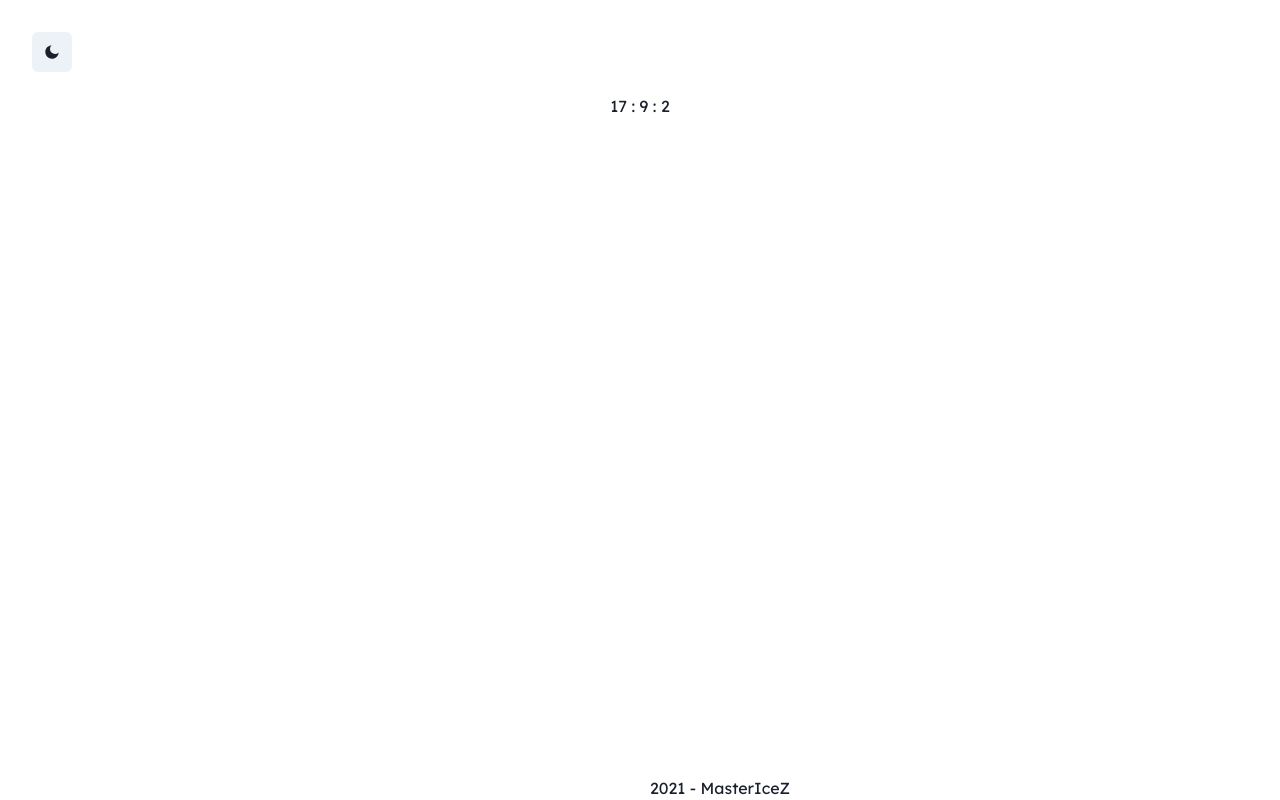
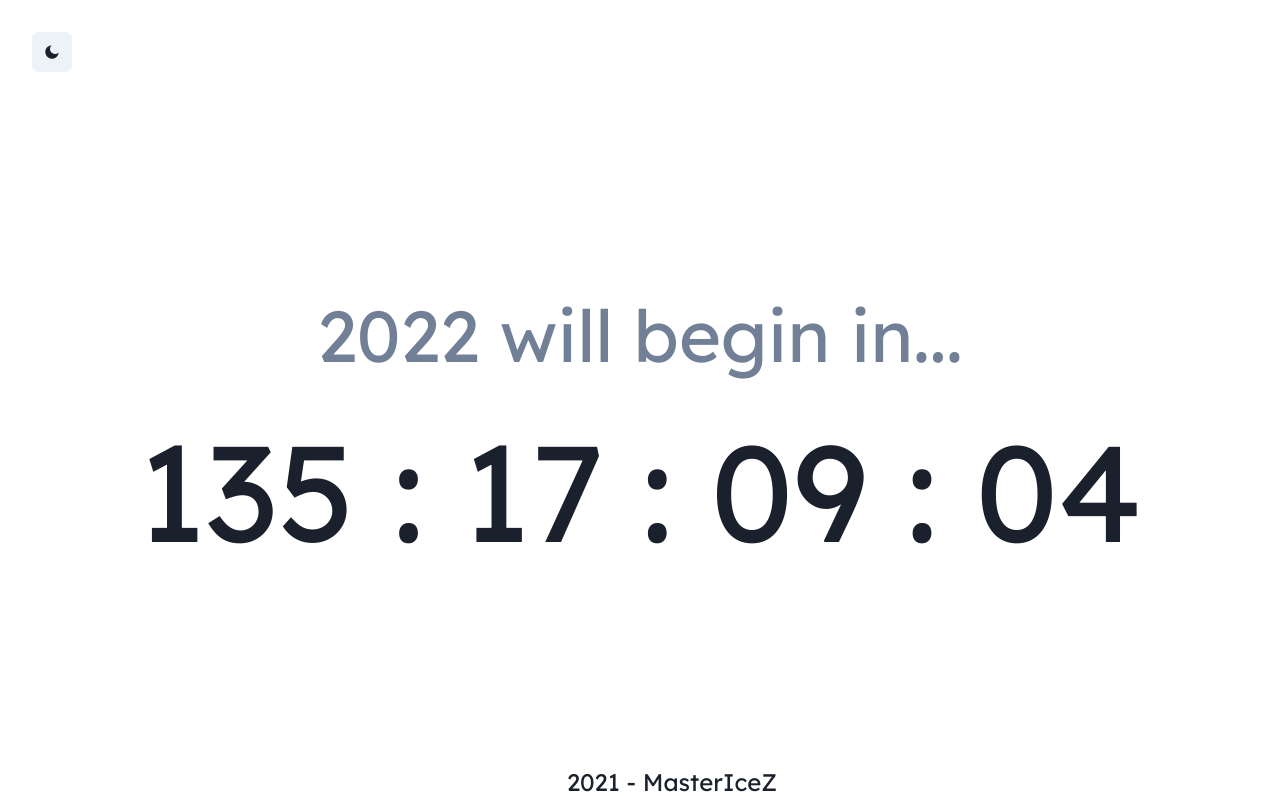
Before and after one commit to MasterIceZ/events-countdown, a Next.js app: page / in a window 1280 px wide. Built offline with nearby package versions, Linux system fonts and the light colour scheme.

Commit message:
:closed_book:

```diff
--- a/src/components/layout/Footer.tsx
+++ b/src/components/layout/Footer.tsx
@@ -7,7 +7,7 @@ const Footer = () => {
   return (
     <Flex>
       <Box marginBottom="auto">
-        <Text id={styles.bot}>
+        <Text fontSize="2xl" id={styles.bot}>
           {new Date().getFullYear()} -{" "}
           <Link href="https://github.com/MasterIceZ" isExternal>
             MasterIceZ
--- a/src/components/layout/Meta.tsx
+++ b/src/components/layout/Meta.tsx
@@ -1,9 +1,10 @@
 import Head from "next/head";
+import { Wanted } from "../../pages/update";
 
 const Meta = () => {
   return (
     <Head>
-      <title>Event Timer</title>
+      <title>{Wanted.event} Timer</title>
     </Head>
   );
 };
--- a/src/components/layout/index.tsx
+++ b/src/components/layout/index.tsx
@@ -18,9 +18,6 @@ const Layout = ({ children }: LayoutProps) => {
         <Box as="main" marginY={22}>
           {children}
         </Box>
-        <Center>
-          <Footer />
-        </Center>
       </Box>
     </Box>
   );
--- a/src/pages/App.tsx
+++ b/src/pages/App.tsx
@@ -1,5 +1,7 @@
 import React, { Component, useEffect, useState } from "react";
-import { Text, Center } from '@chakra-ui/react';
+import { Text, Center, Stack, Box, useEventListenerMap } from '@chakra-ui/react';
+import { Wanted } from './update';
+import styles from '../styles/App.module.css';
 function App(){
     const calculate = () => {
         let year: number = new Date().getFullYear();
@@ -37,17 +39,53 @@ function App(){
         );
     });
     const comp_ = {
-        days: String(Math.floor((new Date('September 1, 2021 00:00:00').getTime() - new Date().getTime()) / (1000 * 60 * 60 * 24))),
-        hours: String(Math.floor(((new Date('September 1, 2021 00:00:00').getTime() - new Date().getTime())/ (1000 * 60 * 60)) % 24)),
-        minutes: String(Math.floor(((new Date('September 1, 2021 00:00:00').getTime() - new Date().getTime()) / 1000 / 60) % 60)),
-        seconds: String(Math.floor(((new Date('September 1, 2021 00:00:00').getTime() - new Date().getTime()) / 1000) % 60))
+        diff: Number(new Date(Wanted.date).getTime() - new Date().getTime()),
+        days: Math.floor((new Date(Wanted.date).getTime() - new Date().getTime()) / (1000 * 60 * 60 * 24)),
+        hours: Math.floor(((new Date(Wanted.date).getTime() - new Date().getTime())/ (1000 * 60 * 60)) % 24),
+        minutes: Math.floor(((new Date(Wanted.date).getTime() - new Date().getTime()) / 1000 / 60) % 60),
+        seconds: Math.floor(((new Date(Wanted.date).getTime() - new Date().getTime()) / 1000) % 60)
     };
+    let print:String = "";
+    if(comp_.diff < 0){
+        print = "Expired";
+    }
+    else{
+        if(comp_.days < 10){
+            print += "0" + String(comp_.days);
+        }
+        else{
+            print += String(comp_.days);
+        }
+        print += ' : '
+        if(comp_.hours < 10){
+            print += "0" + String(comp_.hours);
+        }
+        else{
+            print += String(comp_.hours);
+        }
+        print += ' : '
+        if(comp_.minutes < 10){
+            print += "0" + String(comp_.minutes);
+        }
+        else{
+            print += String(comp_.minutes);
+        }
+        print += ' : '
+        if (comp_.seconds < 10) {
+            print += "0" + String(comp_.seconds);
+        }
+        else {
+            print += String(comp_.seconds);
+        }
+    }
+
     return (
-        <Center>
-            <Text>
-                {comp_.hours} : {comp_.minutes} : {comp_.seconds}
-            </Text>
-        </Center>
+        <>
+            <div id={styles.cen}>
+                <Text id={styles.title} color="gray.500">{Wanted.event} will begin in...</Text>
+                <Text id={styles.content}>{print}</Text>
+            </div>
+        </>
     )
 }
 
--- a/src/pages/index.tsx
+++ b/src/pages/index.tsx
@@ -2,10 +2,14 @@ import { Text, Box, usePinInputField } from "@chakra-ui/react";
 import React, { useEffect, useState } from "react";
 import { timeDeltaFormatOptionsDefaults } from "react-countdown/dist/utils";
 import App from './App';
+import Footer from '../components/layout/Footer';
 
 const Home = () => {
   return (
-    <App />
+    <>
+      <App />
+      <Footer />
+    </>
   );
 };
 
--- /dev/null
+++ b/src/pages/update.ts
@@ -0,0 +1,4 @@
+export const Wanted:any = {
+    date: 'January 1, 2022 00:00:00',
+    event: '2022'
+}
--- /dev/null
+++ b/src/styles/App.module.css
@@ -0,0 +1,24 @@
+#container {
+    height: 10px;
+    position: absolute;
+    top: 50%;
+    left: 50%;
+    margin-right: -50%;
+    transform: translate(-50%, -50%);
+    margin: 0;
+}
+
+#cen {
+    top: 50%;
+    left: 50%;
+    transform: translate(0%, 60%);
+    text-align: center;
+}
+
+#title {
+    font-size: 4.5rem;
+}
+
+#content {
+    font-size: 8.5rem;
+}
--- a/src/styles/Footer.module.css
+++ b/src/styles/Footer.module.css
@@ -1,10 +1,6 @@
-.footer {
+#bot {
+    position: fixed;
+    width: 100%;
+    bottom: 0;
     text-align: center;
 }
-
-#bot {
-    position: fixed;
-    padding: 10px 10px 0px 10px;
-    bottom: 0;
-    width: 100%;
-}
```
Also changed, not shown: src/components/countdown.tsx (deleted, +0 -8 lines), src/components/timer.ts (added).
